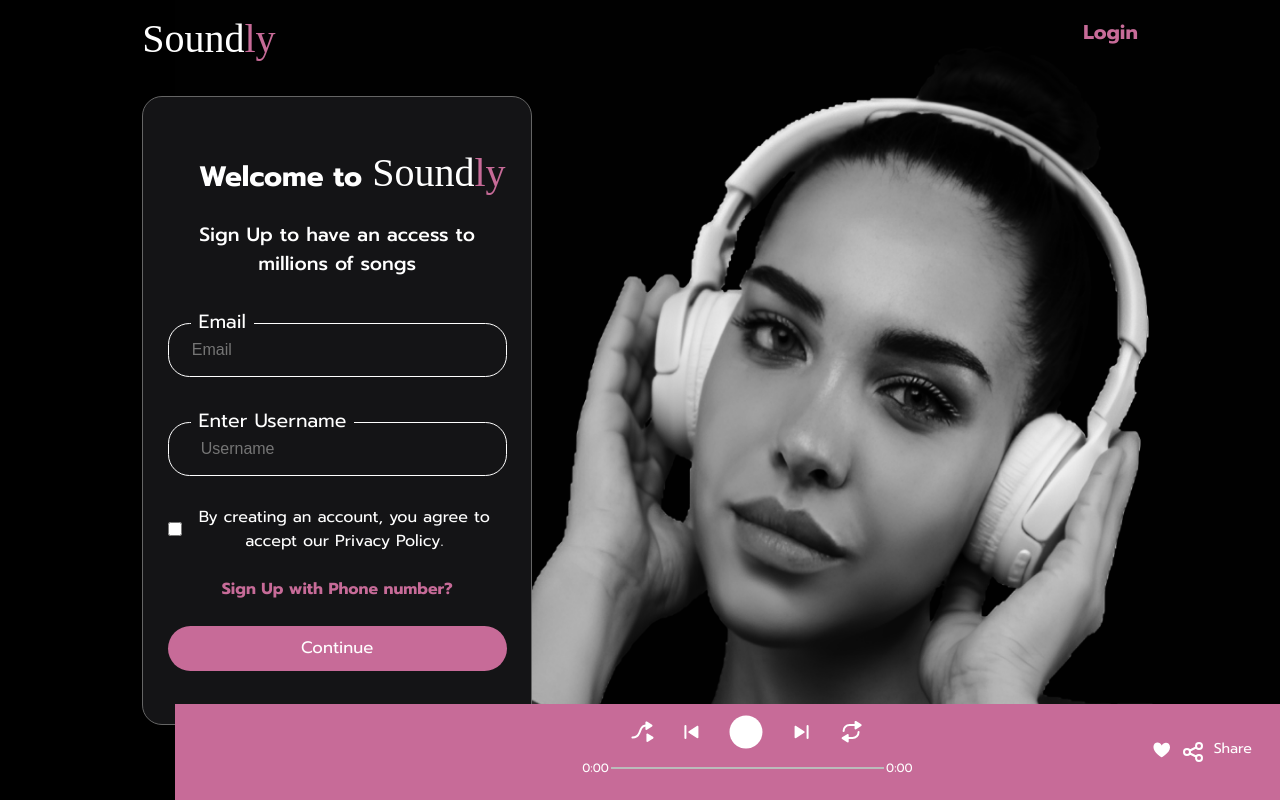
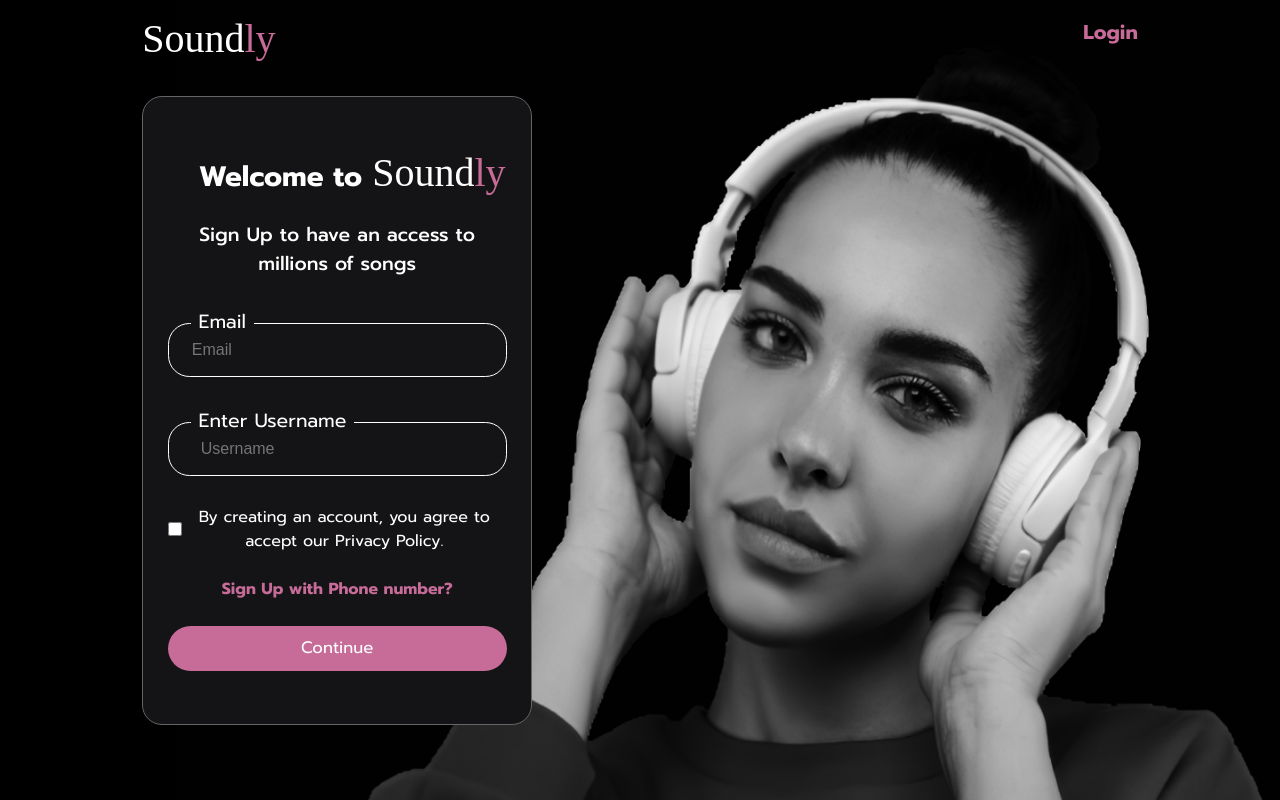
Before and after one commit to Somgupta786/soundly_Major, a React (Vite) app: page / in a window 1280 px wide. Built offline with nearby package versions, Linux system fonts and the light colour scheme; a web font is replaced by a local one.

Commit message:
resolve playBack appearance issue

```diff
--- a/src/App.jsx
+++ b/src/App.jsx
@@ -8,20 +8,20 @@ import Playback from './Components/Home_Page/playBack';
 import AppRouter from './AppRouter';
 export const playBackContext=createContext();
 function App() {
-  const[playBackData,setPlayBackData]=useState({
-    thumbnail:null,
-    url:null,
-    id:null,
-    name:null
-  })
+  const[playBackData,setPlayBackData]=useState(
+    // thumbnail:null,
+    // url:null,
+    // id:null,
+    // name:null
+  )
 
 
   return(
     <playBackContext.Provider value={{setPlayBackData}} >
     <ToastContainer/>
     <AppRouter />
-    <Playback playBackData={playBackData}/>
-    {/* <SignUp /> */}
+    {playBackData?<Playback playBackData={playBackData}/>: null}
+
 
     </playBackContext.Provider>
 
```
Also changed, not shown: src/Components/Home_Page/HeroSection.jsx (line endings or trailing spaces).
